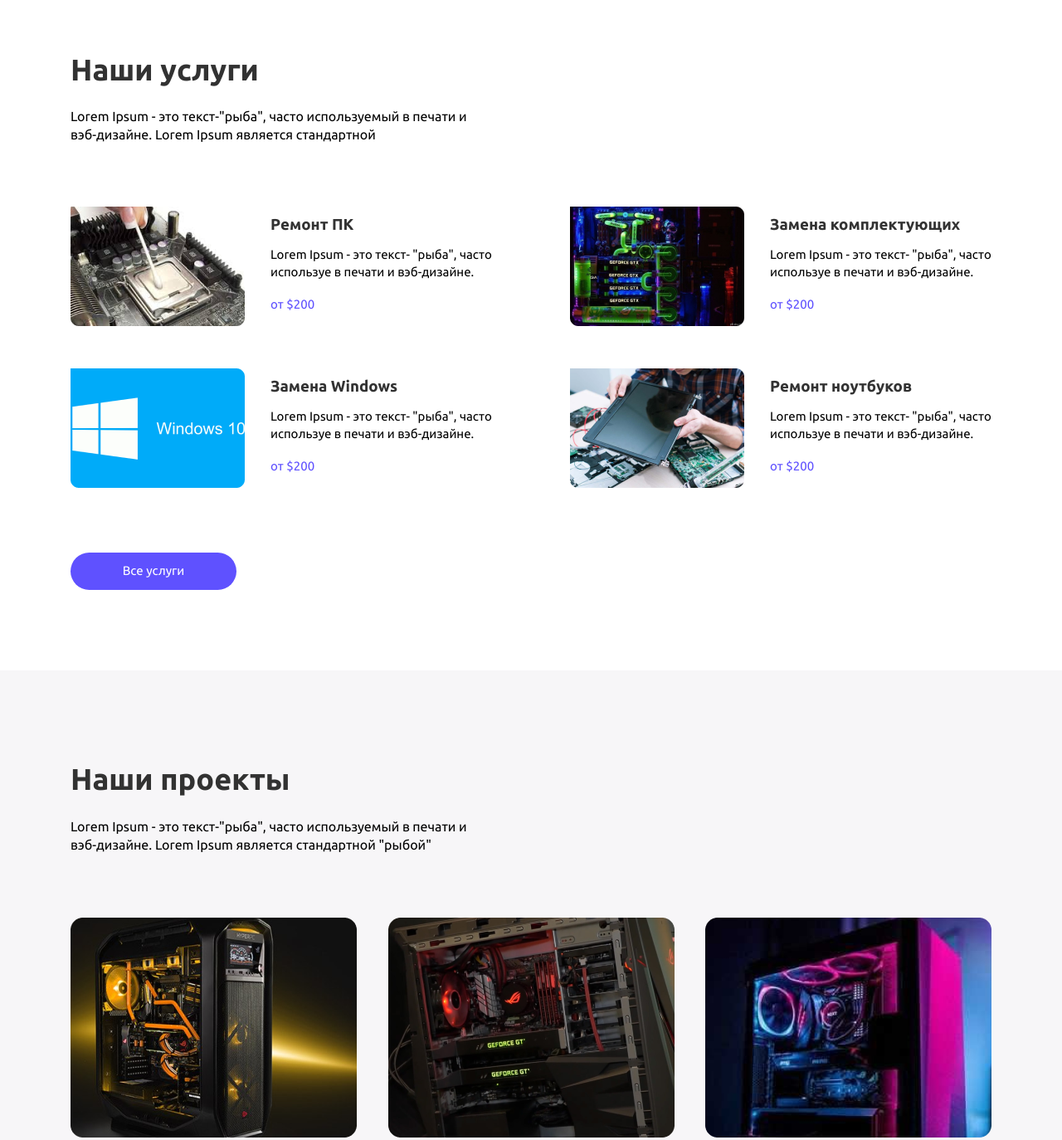
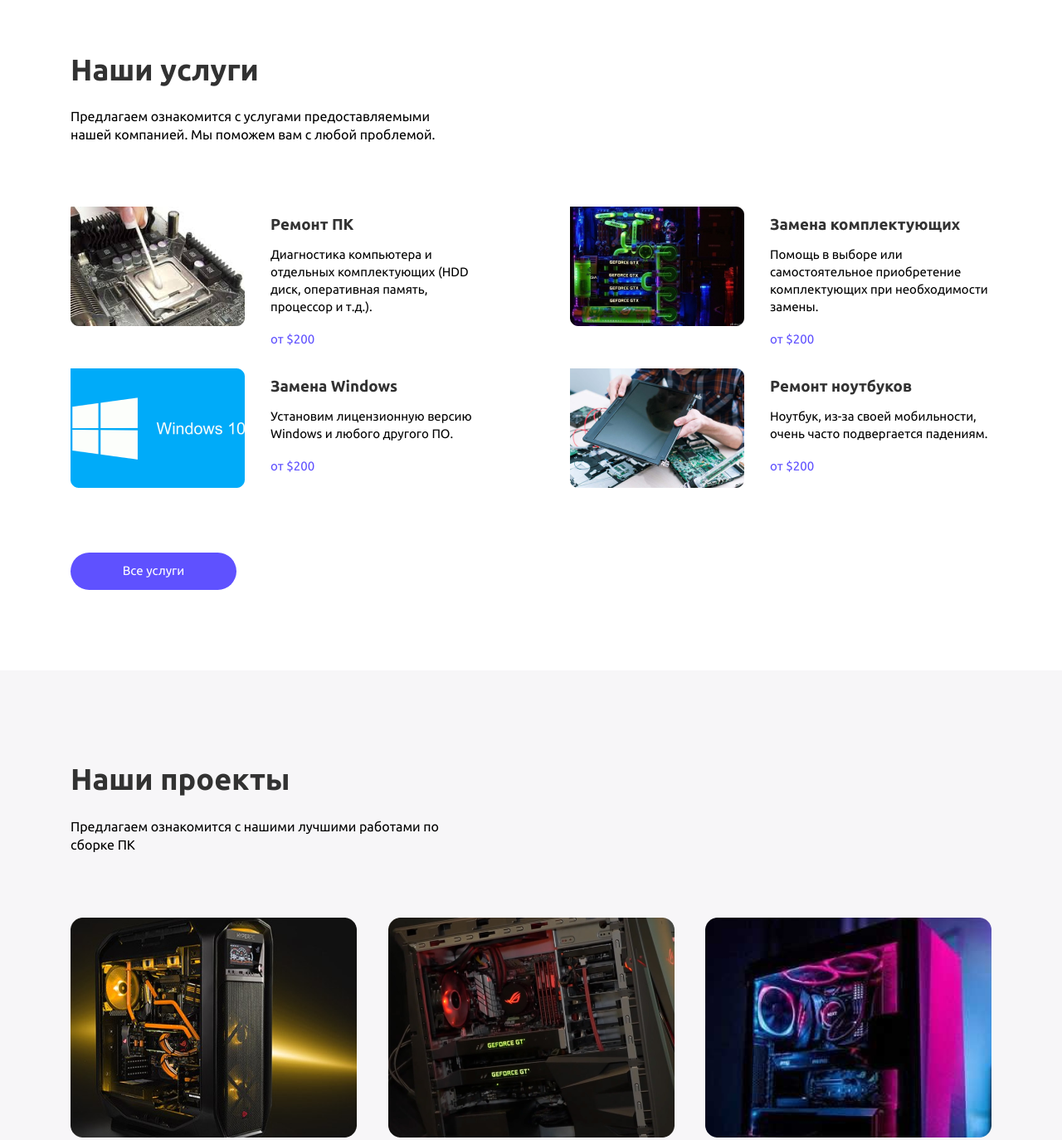
Before and after one commit to nazarii28/RepairPC, a plain HTML site: page index.html in a window 1280 px wide. Shown: the part 800-2174 px from the top of the page at 83% size. Drawn offline with Linux system fonts and the light colour scheme; a script that the page names is missing.

Commit message:
Update index.html

```diff
--- a/index.html
+++ b/index.html
@@ -69,7 +69,7 @@
 				Наши услуги
 			</h2>
 			<p class="section-text">
-				Lorem Ipsum - это текст-"рыба", часто используемый в печати и вэб-дизайне. Lorem Ipsum является стандартной
+				Предлагаем ознакомится с услугами предоставляемыми нашей компанией. Мы поможем вам с любой проблемой.
 			</p>
 			<div class="services">
 					<div class="services__item">
@@ -79,7 +79,7 @@
 							Ремонт ПК
 						</h3>
 						<p class="services__text">
-							Lorem Ipsum - это текст- "рыба", часто используе в печати и вэб-дизайне.
+							Диагностика компьютера и отдельных комплектующих (HDD диск, оперативная память, процессор и т.д.).
 						</p>
 						<span class="services__price">
 							от $200
@@ -94,7 +94,7 @@
 							Замена комплектующих
 						</h3>
 						<p class="services__text">
-							Lorem Ipsum - это текст- "рыба", часто используе в печати и вэб-дизайне.
+							Помощь в выборе или самостоятельное приобретение комплектующих при необходимости замены.
 						</p>
 						<span class="services__price">
 							от $200
@@ -109,7 +109,7 @@
 							Замена Windows
 						</h3>
 						<p class="services__text">
-							Lorem Ipsum - это текст- "рыба", часто используе в печати и вэб-дизайне.
+							Установим лицензионную версию Windows и любого другого ПО.
 						</p>
 						<span class="services__price">
 							от $200
@@ -124,7 +124,7 @@
 							Ремонт ноутбуков
 						</h3>
 						<p class="services__text">
-							Lorem Ipsum - это текст- "рыба", часто используе в печати и вэб-дизайне.
+							Ноутбук, из-за своей мобильности, очень часто подвергается падениям.
 						</p>
 						<span class="services__price">
 							от $200
@@ -139,7 +139,7 @@
 	<section class="projects" id="projects">
 		<div class="container">
 			<h2 class="section-title section-title_projects">Наши проекты</h2>
-			<p class="section-text section-text_projects">Lorem Ipsum - это текст-"рыба", часто используемый в печати и вэб-дизайне. Lorem Ipsum является стандартной "рыбой"</p>
+			<p class="section-text section-text_projects">Предлагаем ознакомится с нашими лучшими работами по сборке ПК</p>
 			<div class="project">
 				<div class="project__item project__item_first">
 					<img class="project__search"src="img/search.svg" alt="">
@@ -186,7 +186,7 @@
 					Мы всегда играем по правилам
 				</h3>
 				<p class="project-card__text">
-					Lorem Ipsum - это текст-"рыба", часто используемый в печати и вэб-дизайне. Lorem Ipsum является стандартной "рыбой" для текстов на латинице с начала XVI века.  стандартной "рыбой" для текстов на латинице с начала XVI века.
+					Гарантия на все виды выполненных работ, оперативное решение компьютерных проблем, аккуратность с каждым устройством, индивидуальный подход к электронике и владельцам – за качество работы КомПом говорит многолетний опыт и сотни довольных киевлян, которые обратились в сервис за помощью. В сфере IT работаем более 5 лет. Поэтому знаем, как важно вовремя помочь клиенту.
 				</p>
 				<a href="#" class="btn project-card__btn">Все проекты</a>
 			</div>
@@ -198,7 +198,7 @@
 				У нас есть для вас видео
 			</h2>
 			<p class="section-text section-text_video">
-				Lorem Ipsum - это текст-"рыба", часто используемый в печати и вэб-дизайне. Lorem Ipsum является стандартной "рыбой"
+				Мы записали небольшой ролик, где показали как мы работаем и даем некоторые рекомендации.
 			</p>
 			<div class="frame-wrap">
 				<iframe width="560" height="315" class="frame" src="https://www.youtube.com/embed/aAhY3C64bJM" frameborder="0" allow="accelerometer; autoplay; encrypted-media; gyroscope; picture-in-picture" allowfullscreen></iframe>
```
